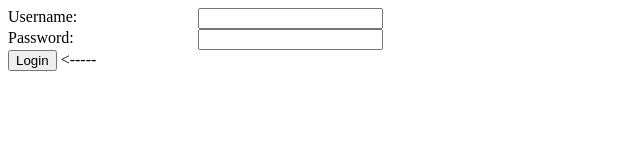
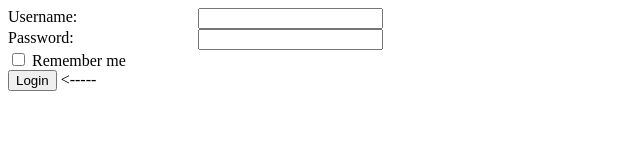
Before and after one commit to shacharzadik/BookKeeper, a plain HTML site: page login.html in a window 1280 px wide. Shown: the whole page, without its empty margins (0-640 px from the left). Drawn offline with Linux system fonts and the light colour scheme.

Commit message:
checkbox

```diff
--- a/login.html
+++ b/login.html
@@ -10,6 +10,8 @@
                 <div style="display:inline; width:85%; float:left;"><input type="text"> </div>
                 <div style="display:inline; width:15%; float:left;">Password:</div>
                 <div style="display:inline; width:85%; float:left;"><input type="password"></div>
+                <input type="checkbox" name="Remember me" id="checkbox"/>
+                <label for="checkbox">Remember me</label> <br>
                 <button type="button">Login</button> <-----
             </form>
 
```
